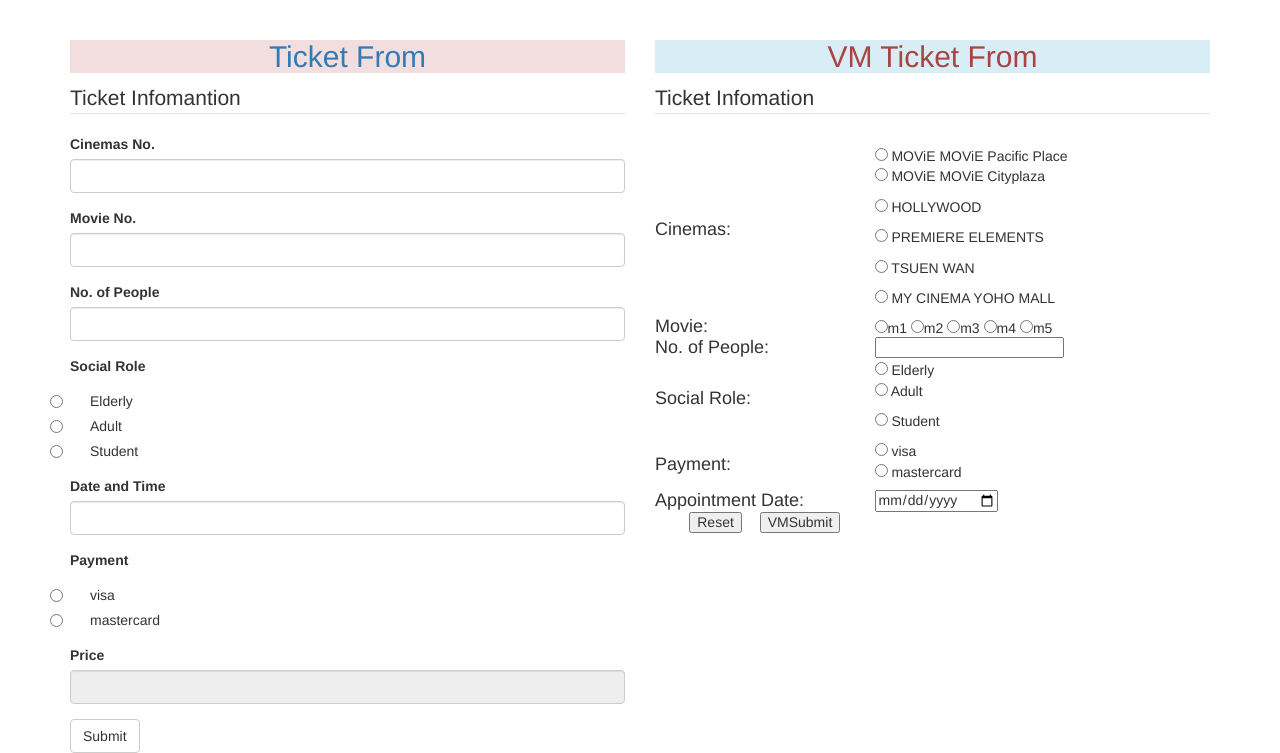
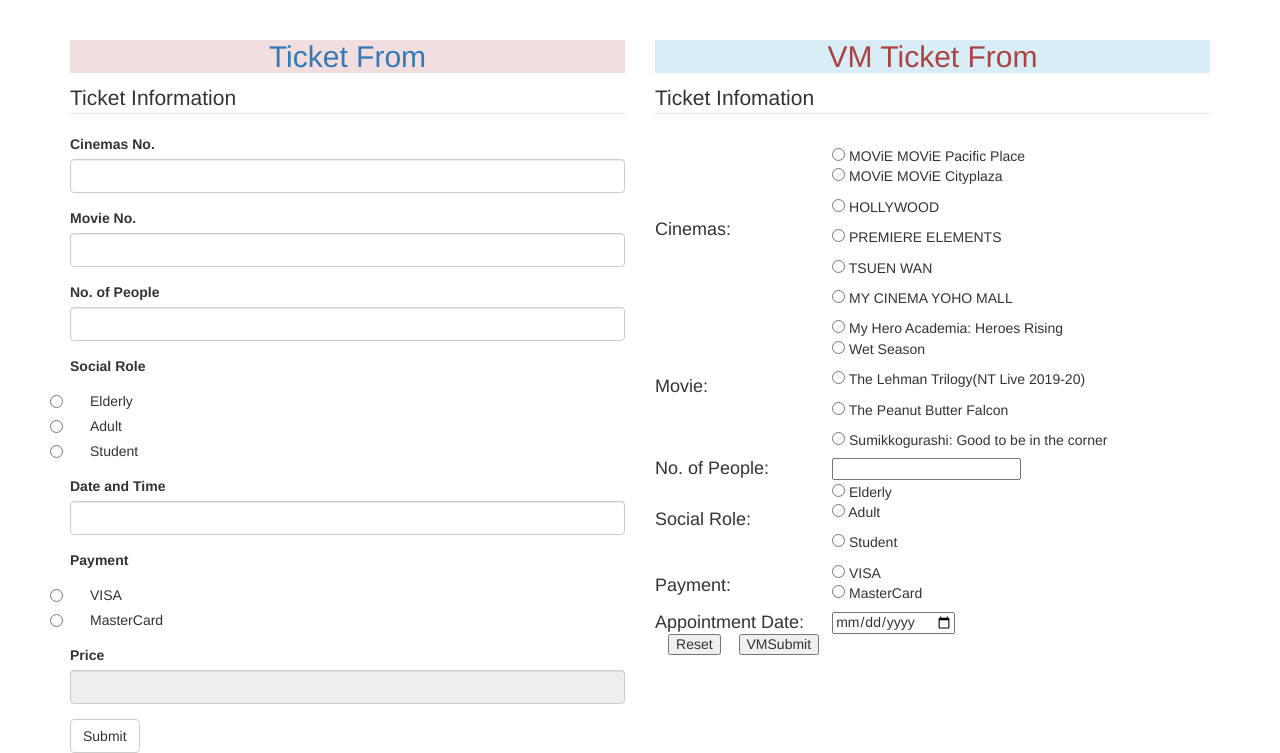
Before and after one commit to JoanPuncy/WAD_Project, a Flask app: page /ticket in a window 1280 px wide. Shown: the part 52-805 px from the top of the page. Run offline with Flask 2, Linux system fonts and the light colour scheme; the visitor is signed in with stand-in values (Sample User, id 1); data comes from the database, SQL or seed files in the repository; some libraries are stand-ins or nearby versions.

Commit message:
7th Update Commit

```diff
--- a/app/__init__.py
+++ b/app/__init__.py
@@ -55,7 +55,7 @@ def create_app(config_class=Config):
             mail_handler = SMTPHandler(
                 mailhost=(app.config['MAIL_SERVER'], app.config['MAIL_PORT']),
                 fromaddr='no-reply@' + app.config['MAIL_SERVER'],
-                toaddrs=app.config['ADMINS'], subject='Microblog Failure',
+                toaddrs=app.config['ADMINS'], subject='b_cinema Failure',
                 credentials=auth, secure=secure)
             mail_handler.setLevel(logging.ERROR)
             app.logger.addHandler(mail_handler)
--- a/app/auth/email.py
+++ b/app/auth/email.py
@@ -6,7 +6,7 @@ from app.email import send_email
 
 def send_password_reset_email(user):
     token = user.get_reset_password_token()
-    send_email(_('[Microblog] Reset Your Password'),
+    send_email(_('[b_cinema] Reset Your Password'),
                sender=current_app.config['ADMINS'][0],
                recipients=[user.email],
                text_body=render_template('email/reset_password.txt',
--- a/app/auth/forms.py
+++ b/app/auth/forms.py
@@ -1,7 +1,7 @@
 from flask_babel import lazy_gettext as _l, _
 from flask_wtf import FlaskForm
 from wtforms import StringField, PasswordField, BooleanField, IntegerField, SubmitField, ValidationError
-from wtforms.validators import DataRequired, Email, EqualTo
+from wtforms.validators import DataRequired, Email, EqualTo, email_validator
 
 from app.models import User
 
@@ -22,8 +22,7 @@ class RegistrationForm(FlaskForm):
     u_person = StringField(_l('Social Role (Elderly, Adult, Student)'), validators=[DataRequired()])
     password = PasswordField(_l('Password'), validators=[DataRequired()])
     password_confirm = PasswordField(
-        _l('Password Confirm'), validators=[DataRequired(),
-                                           EqualTo('password')])
+        _l('Password Confirm'), validators=[DataRequired(), EqualTo('password')])
     submit = SubmitField(_l('Register'))
 
     def validate_username(self, username):
--- a/app/main/forms.py
+++ b/app/main/forms.py
@@ -58,7 +58,7 @@ class TicketForm(FlaskForm):
     p_role = RadioField(_l('Social Role'), choices=[('Elderly', _l('Elderly')), ('Adult', _l('Adult')),
                                                     ('Student', _l('Student'))])
     t_date = DateTimeField(_l('Date and Time'), format=[format('LLL')], validators=[DataRequired()])
-    t_payment = RadioField(_l('Payment'), choices=[('visa', _l('visa')), ('mastercard', _l('mastercard'))])
+    t_payment = RadioField(_l('Payment'), choices=[('visa', _l('VISA')), ('mastercard', _l('MasterCard'))])
     p_price = IntegerField(_l('Price'), render_kw={'readonly': True})
     submit = SubmitField(_l('Submit'))
 
--- a/app/models.py
+++ b/app/models.py
@@ -85,7 +85,7 @@ class Ticket(db.Model):
 class Cinemas(db.Model):
     __tablename__ = 'cw_cinemas'
     cid = db.Column(db.Integer, primary_key=True)
-    c_num = db.Column(db.Integer, nullable=False)
+    c_num = db.Column(db.Integer, nullable=False, unique=True)
     c_name = db.Column(db.String(50), unique=True)
     c_district = db.Column(db.String(50), unique=False)
     c_address = db.Column(db.String(250), unique=True)
@@ -109,9 +109,9 @@ class Facility(db.Model):
 class Movie(db.Model):
     __tablename__ = 'cw_movie'
     mid = db.Column(db.Integer, primary_key=True)
-    m_num = db.Column(db.Integer, nullable=False)
+    m_num = db.Column(db.Integer, nullable=False, unique=True)
     m_name = db.Column(db.String(100), unique=True)
-    m_unreleased = db.Column(db.Boolean, default=False, nullable=False)
+    m_unreleased = db.Column(db.Boolean, default=False)
     m_type = db.Column(db.String(50))
     m_category = db.Column(db.String(3), nullable=False)
     m_language = db.Column(db.String)
--- a/app/templates/VMTF.html
+++ b/app/templates/VMTF.html
@@ -100,11 +100,16 @@
 
                             <tr>
                                 <td class="h4">{{ _('Movie:') }}</td>
-                                <td><input type="radio" name="M1" value=""/>m1
-                                    <input type="radio" name="M2" value=""/>m2
-                                    <input type="radio" name="M3" value=""/>m3
-                                    <input type="radio" name="M4" value=""/>m4
-                                    <input type="radio" name="M5" value=""/>m5
+                                <td><input type="radio" name="M1" value="My Hero Academia: Heroes Rising"/>
+                                    {{ _('My Hero Academia: Heroes Rising') }}<p/>
+                                    <input type="radio" name="M2" value="Wet Season"/>
+                                    {{ _('Wet Season') }}<p/>
+                                    <input type="radio" name="M3" value="The Lehman Trilogy(NT Live 2019-20)"/>
+                                    {{ _('The Lehman Trilogy(NT Live 2019-20)') }}<p/>
+                                    <input type="radio" name="M4" value="The Peanut Butter Falcon"/>
+                                    {{ _('The Peanut Butter Falcon') }}<p/>
+                                    <input type="radio" name="M5" value="Sumikkogurashi: Good to be in the corner"/>
+                                    {{ _('Sumikkogurashi: Good to be in the corner') }}<p/>
                                 </td>
                             </tr>
 
@@ -129,9 +134,9 @@
                             <tr>
                                 <td class="h4">{{ _('Payment:') }}</td>
                                 <td><input type="radio" name="payment"/>
-                                    visa<p/>
+                                    {{_('VISA')}}<p/>
                                     <input type="radio" name="payment"/>
-                                    mastercard<p/>
+                                    {{ _('MasterCard') }}<p/>
                             </tr>
 
                             <tr>
--- a/app/templates/cinemas.html
+++ b/app/templates/cinemas.html
@@ -69,7 +69,7 @@
             <tr>
                 <td class="text-left bg-info">{{ _('Address:&emsp;3/F, Plaza Hollywood, 3 Lung Poon Street, Diamond Hill, Kowloon, HK') }}
                     <p>&nbsp;{{ _('Facility:&emsp;1614&nbsp;Seats&emsp;') }}
-                        <br>&emsp;&emsp;&emsp;&emsp;&emsp;{{ _('6&nbsp;Houses') }}</p></td>
+                        <br>{{ _('6&nbsp;Houses') }}</p></td>
             </tr>
             <tr class="h3">
                 <td>4. PREMIERE ELEMENTS
--- a/app/templates/edit_profile.html
+++ b/app/templates/edit_profile.html
@@ -4,7 +4,7 @@
 {% block current_app_content %}
     <h2 class="text-center text-info">{{ _('Edit Profile From') }}</h2>
     <fieldset>
-        <legend>{{ _('Your Infomantion') }}</legend>
+        <legend>{{ _('Your Information') }}</legend>
         <div class="row center-block">
             <div class="col-sm-6 col-md-4">
                 {{ wtf.quick_form(form) }}
--- a/app/templates/email/reset_password.html
+++ b/app/templates/email/reset_password.html
@@ -9,4 +9,4 @@
 <p>{{ url_for('auth.reset_password', token=token, _external=True) }}</p>
 <p>If you have not requested a password reset simply ignore this message.</p>
 <p>Sincerely,</p>
-<p>The Microblog Team</p>
+<p>The Broadway Circuit Team</p>
--- a/app/templates/email/reset_password.txt
+++ b/app/templates/email/reset_password.txt
@@ -8,4 +8,4 @@ If you have not requested a password reset simply ignore this message.
 
 Sincerely,
 
-The Microblog Team
+The Broadway Circuit Team
--- a/app/templates/movie.html
+++ b/app/templates/movie.html
@@ -98,7 +98,7 @@
                     <p>{{ _('Movie Category:&emsp;') }}
                         <img src="https://vignette.wikia.nocookie.net/rating-system/images/8/85/HK3.svg/revision/latest/scale-to-width-down/25?cb=20161013200801"
                              alt="III Logo"></p>
-                    <p>&emsp;&emsp;{{ _('Movie Type:&emsp;Deama') }}</p>
+                    <p>&emsp;&emsp;{{ _('Movie Type:&emsp;Drama') }}</p>
                     <p>&emsp;&emsp;{{ _('Release On:&emsp;28-05-2020') }}</p>
                     <p>&nbsp;&emsp;&emsp;&emsp;{{ _('Duration:&emsp;103 mins') }}</p>
                     <p>&emsp;&emsp;&emsp;{{ _('Language:&emsp;Mandarin, English') }}</p>
--- a/app/templates/movie_category.html
+++ b/app/templates/movie_category.html
@@ -5,7 +5,7 @@
                 <div class="card">
                     <div class="bg-warning text-center text-danger">
                         <a name="MC"></a>
-                        <h1>{{ _('Moive Category') }}</h1>
+                        <h1>{{ _('Movie Category') }}</h1>
                     </div>
                     <div class="card-block">
                         <table>
--- a/app/templates/ticket.html
+++ b/app/templates/ticket.html
@@ -9,7 +9,7 @@
                 </div>
                 <div class="card-block">
                     <fieldset>
-                        <legend>{{ _('Ticket Infomantion') }}</legend>
+                        <legend>{{ _('Ticket Information') }}</legend>
                         <div class="row center-block">
                             {{ wtf.quick_form(form) }}
                         </div>
```
